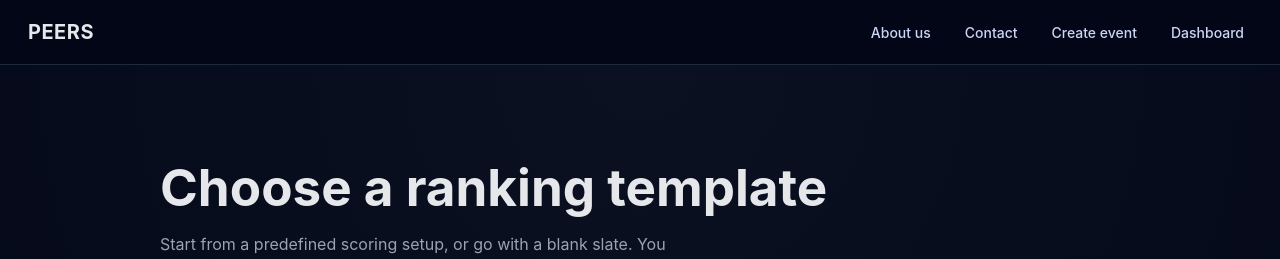
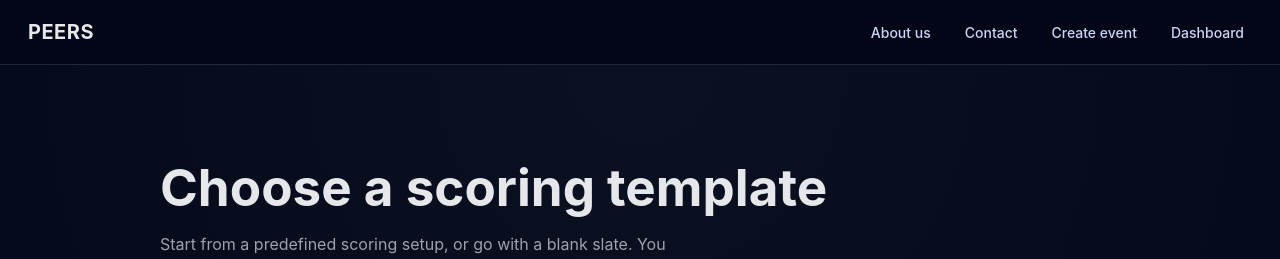
Before and after one commit to jakobthomassen/agileproject-exam, a React app in the folder frontend/: page /setup in a window 1280 px wide. Shown: the top 259 px of the page. Built offline with nearby package versions, Linux system fonts and the light colour scheme; the HTML template or start-up script is replaced by a standard one.

Commit message:
Template header and desc

```diff
--- a/frontend/src/pages/SetupTemplates.tsx
+++ b/frontend/src/pages/SetupTemplates.tsx
@@ -86,7 +86,7 @@ export default function SetupTemplates() {
   return (
     <div className={styles.container}>
       <div className={styles.content}>
-        <h1 className={styles.title}>Choose a ranking template</h1>
+        <h1 className={styles.title}>Choose a scoring template</h1>
 
         <p className={styles.description}>
           Start from a predefined scoring setup, or go with a blank slate. You can adjust details later.
```
